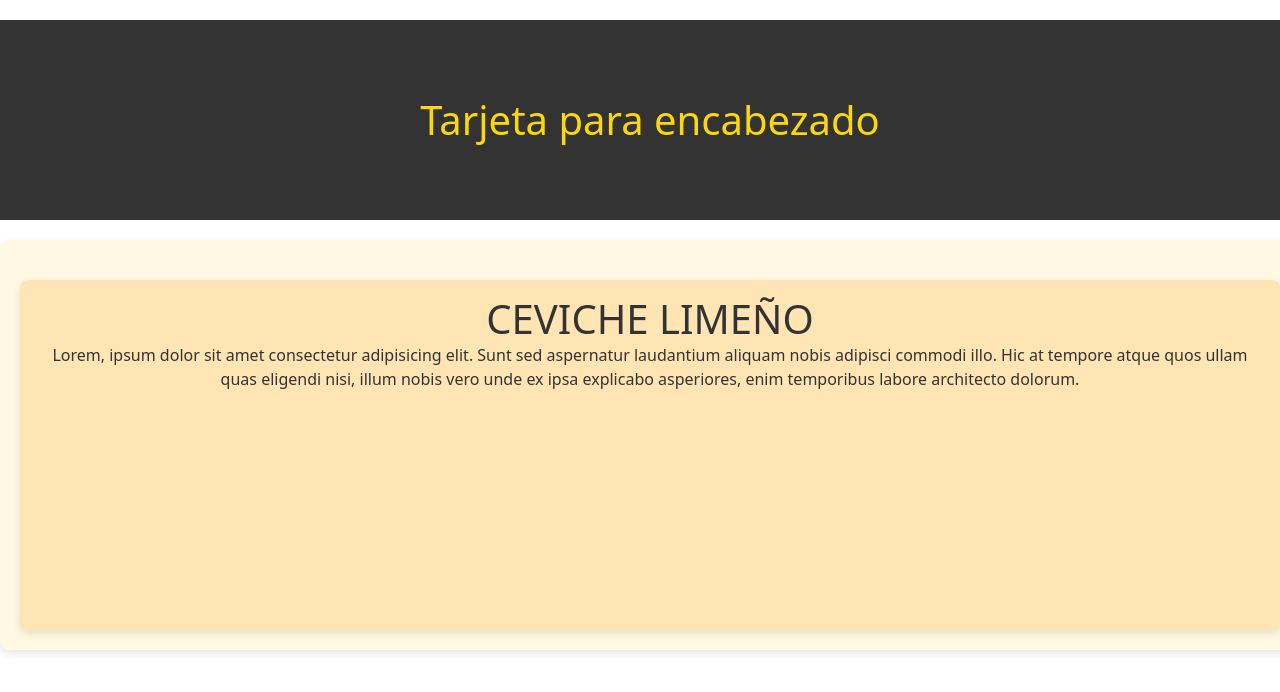
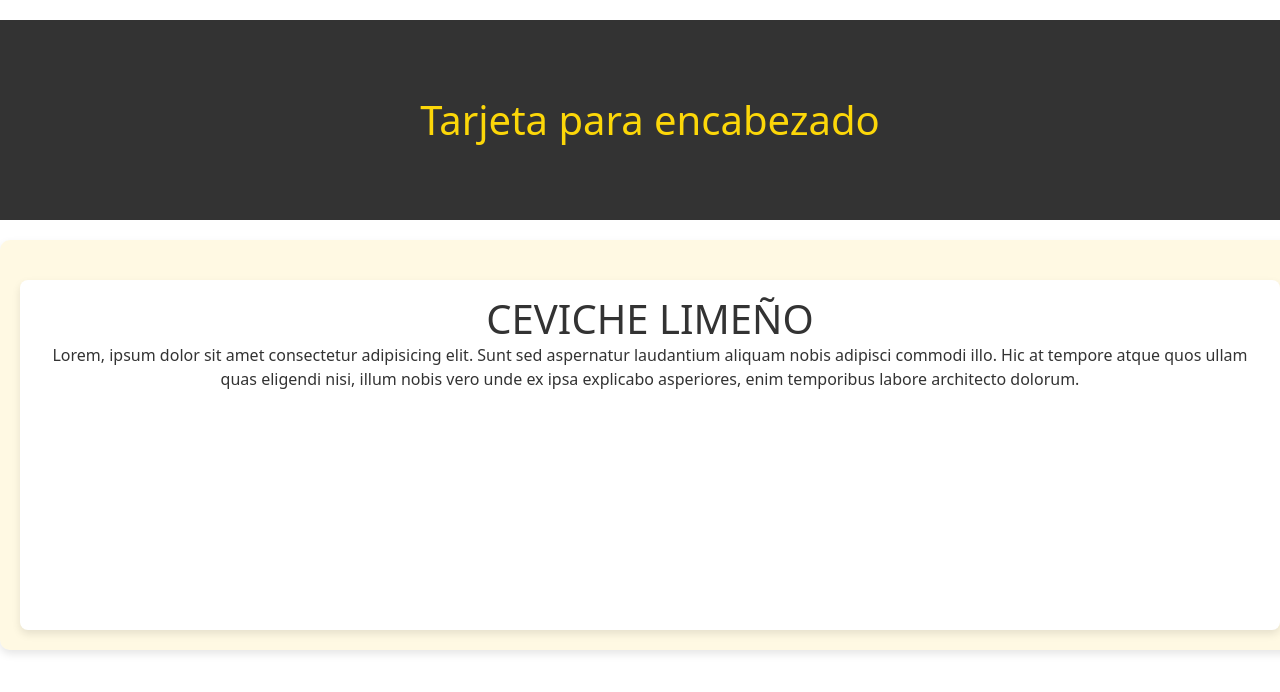
Before and after one commit to petterquinones/no-country, an Angular app: page / in a window 1280 px wide. Shown: the top 692 px of the page. Built offline with nearby package versions, Linux system fonts and the light colour scheme.

Commit message:
Color background style white

```diff
--- a/src/app/app.component.css
+++ b/src/app/app.component.css
@@ -27,7 +27,7 @@
 }
 
 .body-card-interna {
-  background-color: #ffe5b4;
+  background-color: #ffffff;
   height: 350px;
   padding: 15px;
   margin-top: 20px;
```
